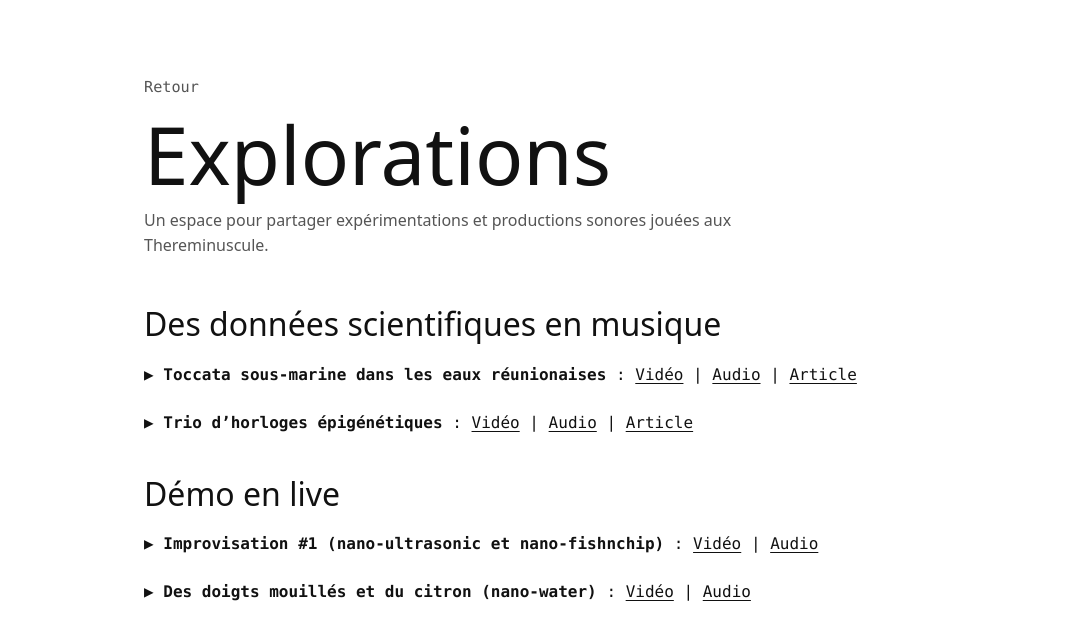
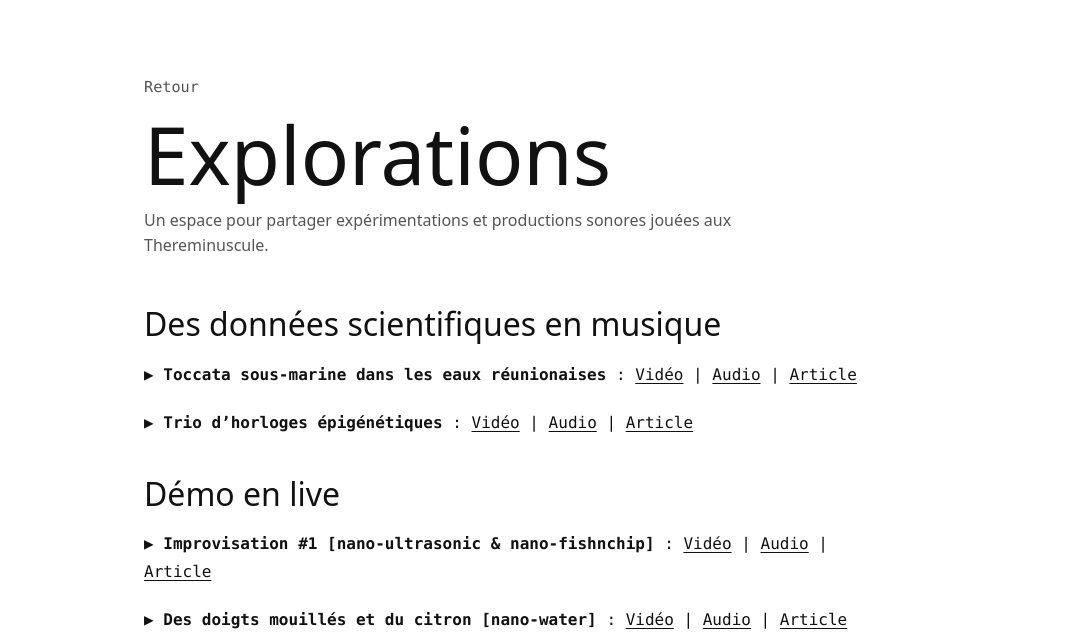
Before and after one commit to wildflux-experience/wildflux-experience.github.io, an Astro site: page /exploration-menu in a window 1280 px wide. Shown: the part 114-757 px from the top of the page, without its empty margins (32-1113 px from the left). Built offline with nearby package versions, Linux system fonts and the light colour scheme; Astro itself is replaced by a stand-in of ours; a web font is replaced by a local one.

Commit message:
minor correction

```diff
--- a/src/pages/exploration-menu.md
+++ b/src/pages/exploration-menu.md
@@ -17,9 +17,9 @@ backLabel: Retour
 
 ## Démo en live
 
-**▶ Improvisation #1 (nano-ultrasonic et nano-fishnchip)**  : [Vidéo](lien) | [Audio](lien)
+**▶ Improvisation #1 [nano-ultrasonic & nano-fishnchip]**  : [Vidéo](lien) | [Audio](lien) | [Article](/explorations/improvisation-1-ultrasonic-fishnchip)
 
-**▶ Des doigts mouillés et du citron (nano-water)**  : [Vidéo](lien) | [Audio](lien)
+**▶ Des doigts mouillés et du citron [nano-water]**  : [Vidéo](lien) | [Audio](lien) | [Article](lien)
 
 ## Les collabs
 
```
Also changed, not shown: src/pages/explorations/toccata-sous-marine-eaux-reunionaises.md (+7 -0 lines), 1 other file.
